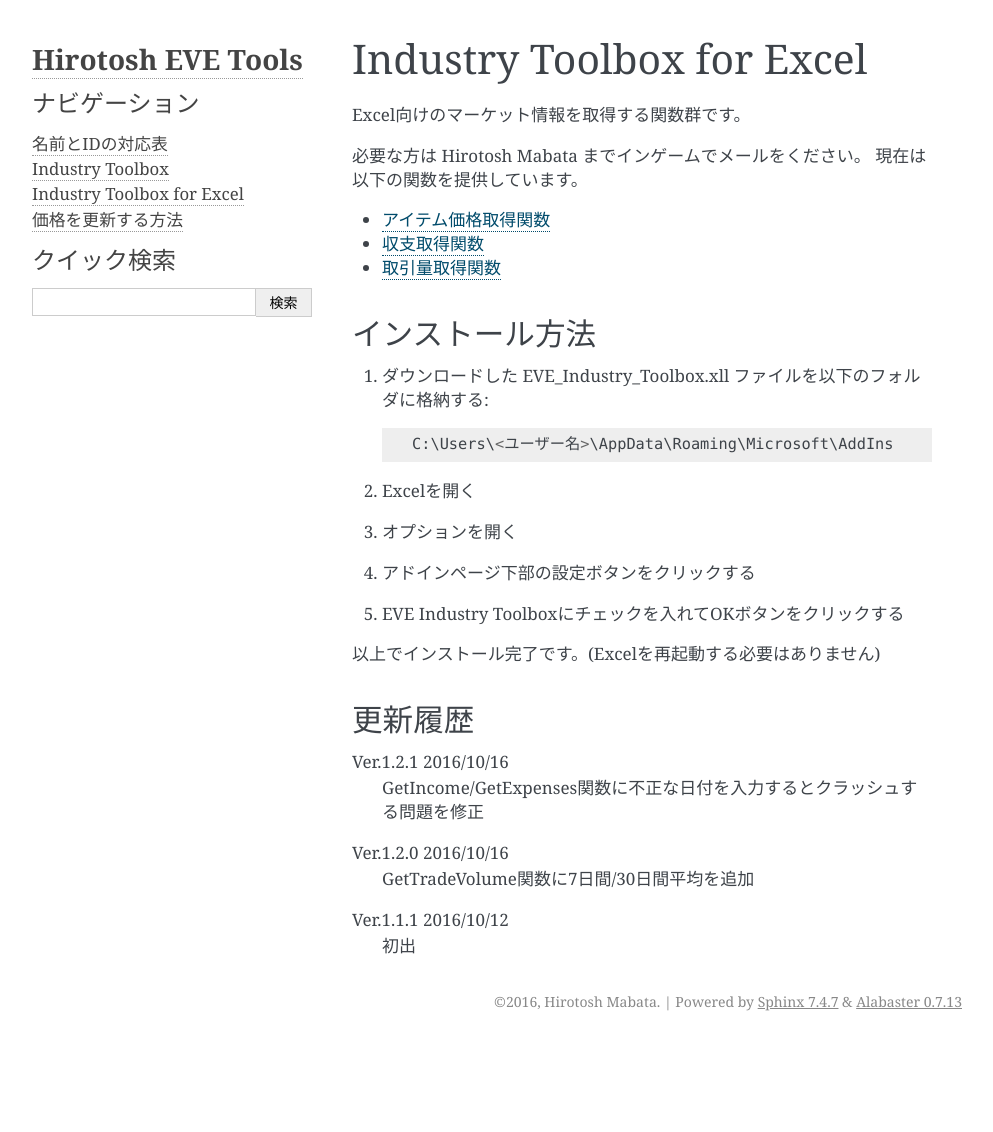
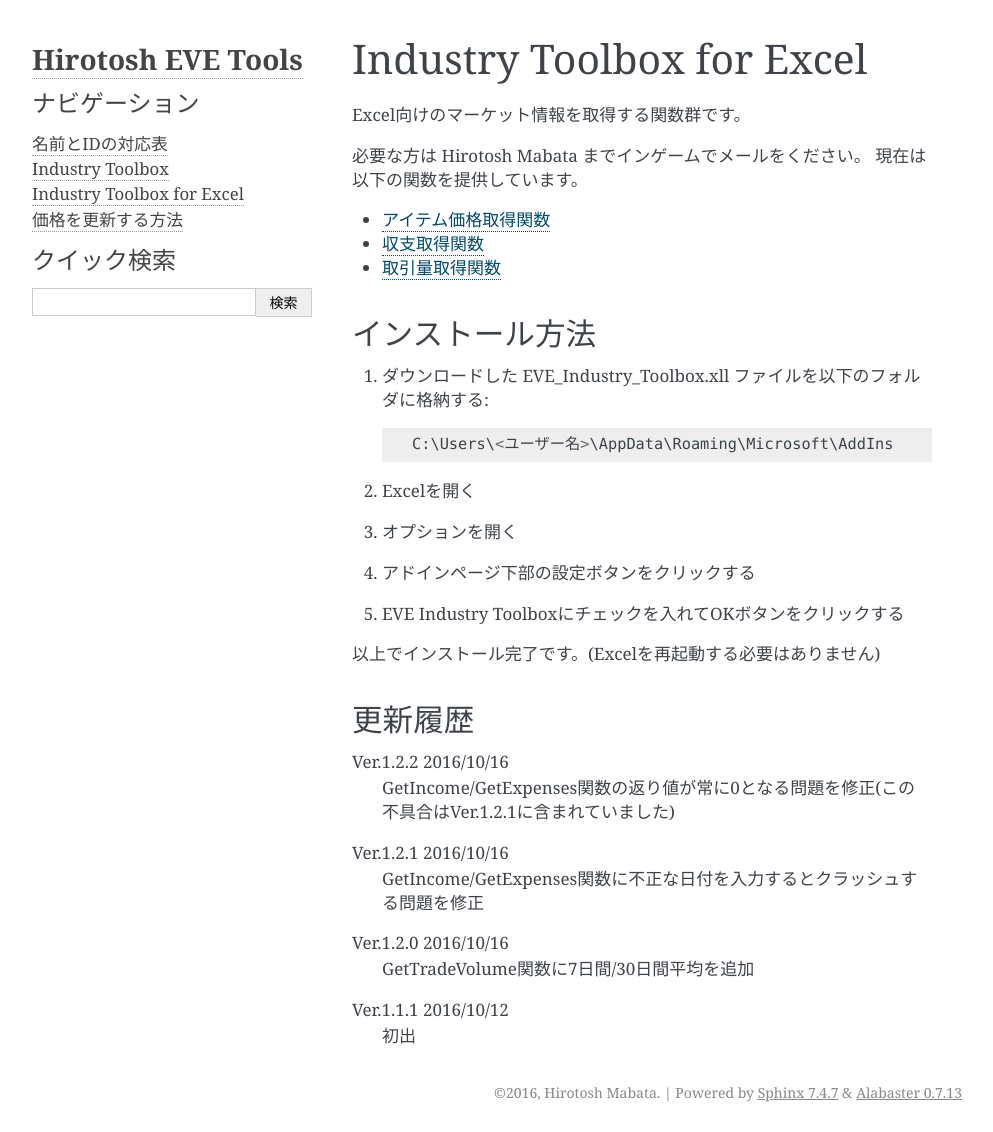
Before and after one commit to HirotoshMabata/eve-tools-doc, a Sphinx documentation site: the page built from source/industry_toolbox_excel.rst, in a window 1280 px wide. Shown: the whole page, without its empty margins (148-1141 px from the left). Built offline with Sphinx 7.4.7, drawn with Linux system fonts in a browser that asks for light colours; formulas are drawn with MathJax 3; before the commit the page ends 1041 px from its top, so only the background shows below that.

Commit message:
fix getincome/getexpenses pt.2

```diff
--- a/source/industry_toolbox_excel.rst
+++ b/source/industry_toolbox_excel.rst
@@ -31,6 +31,8 @@
 
 更新履歴
 --------
+Ver.1.2.2 2016/10/16
+    GetIncome/GetExpenses関数の返り値が常に0となる問題を修正(この不具合はVer.1.2.1に含まれていました)
 Ver.1.2.1 2016/10/16
     GetIncome/GetExpenses関数に不正な日付を入力するとクラッシュする問題を修正
 
```
